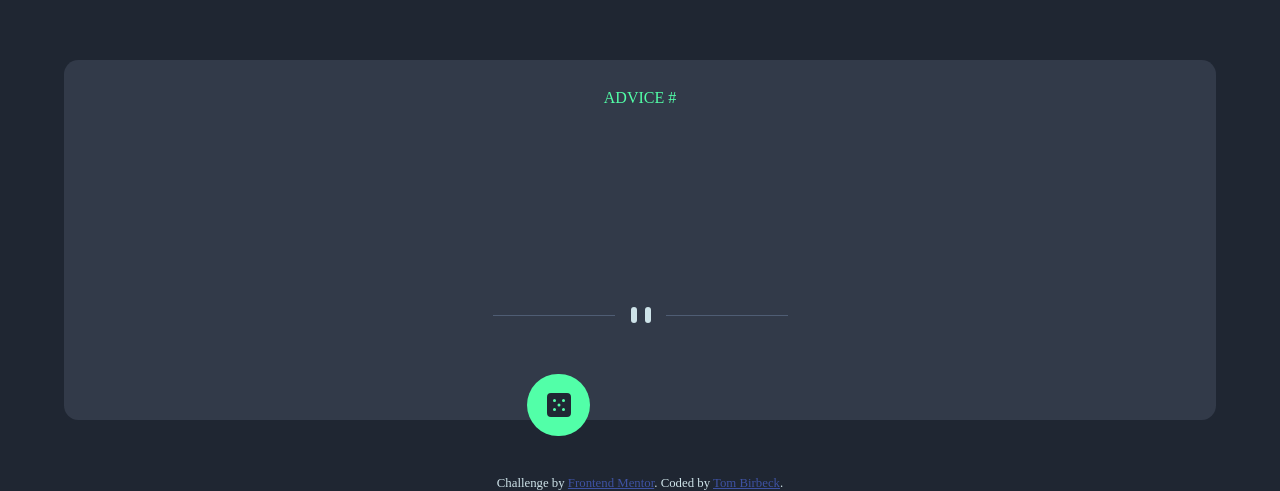
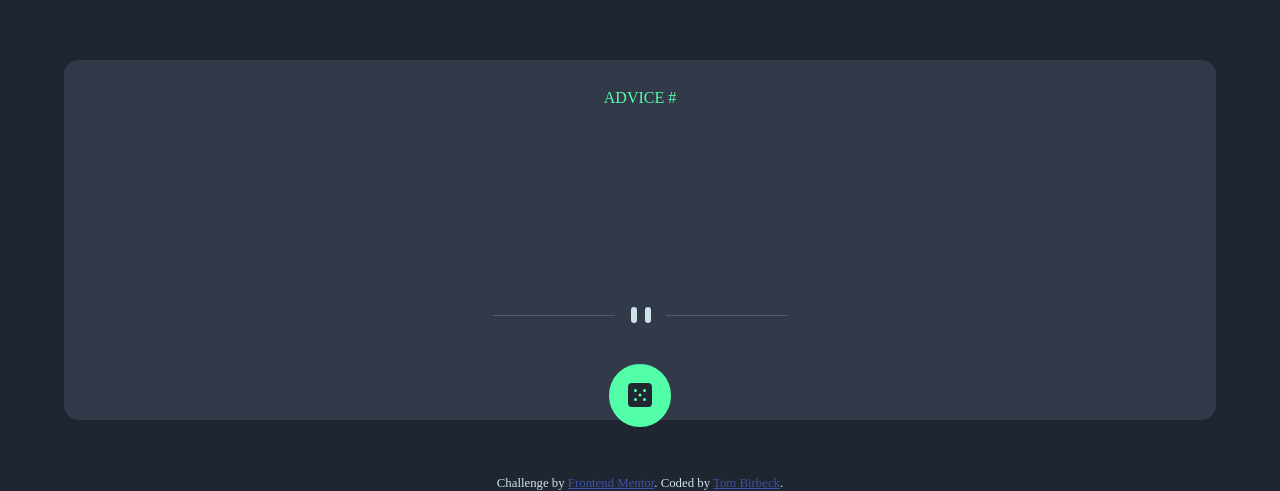
Before and after one commit to TomBirbeck/frontend-mentor-advice-generator-app, a plain HTML site: page index.html in a window 1280 px wide. Shown: the part 324-815 px from the top of the page. Drawn offline with Linux system fonts and the light colour scheme; no server answers.

Commit message:
added container for button to set it to stay in the same place when page size changes

```diff
--- a/index.html
+++ b/index.html
@@ -16,9 +16,11 @@
       <h1 class="advice-header">ADVICE #<span class="advice-id"></span></h1>
       <p class="advice"></p>
       <img class="divider" src="./images/pattern-divider-mobile.svg" alt=""/>
-      <button class="button" aria-label="generate advice">
-        <img class="button-image" src="./images/icon-dice.svg" alt="" />
-      </button>
+      <div class="button-container">
+        <button class="button" aria-label="generate advice">
+          <img class="button-image" src="./images/icon-dice.svg" alt="" />
+        </button>
+      </div>
     </div>
   </main>
   <footer>
--- a/styles.css
+++ b/styles.css
@@ -62,6 +62,11 @@ main {
     align-self: center;
 }
 
+.button-container {
+    display: flex;
+    justify-content:center;
+}
+
 .button {
     border-radius: 50%;
     padding: 1.2rem;
@@ -69,8 +74,7 @@ main {
     background-color: var(--neon);
     border: none;
     position: relative;
-    top: 15%;
-    right: -40%;
+    top: 65.5%;
     display: flex;
     justify-content: center;
     align-items: center;
```
